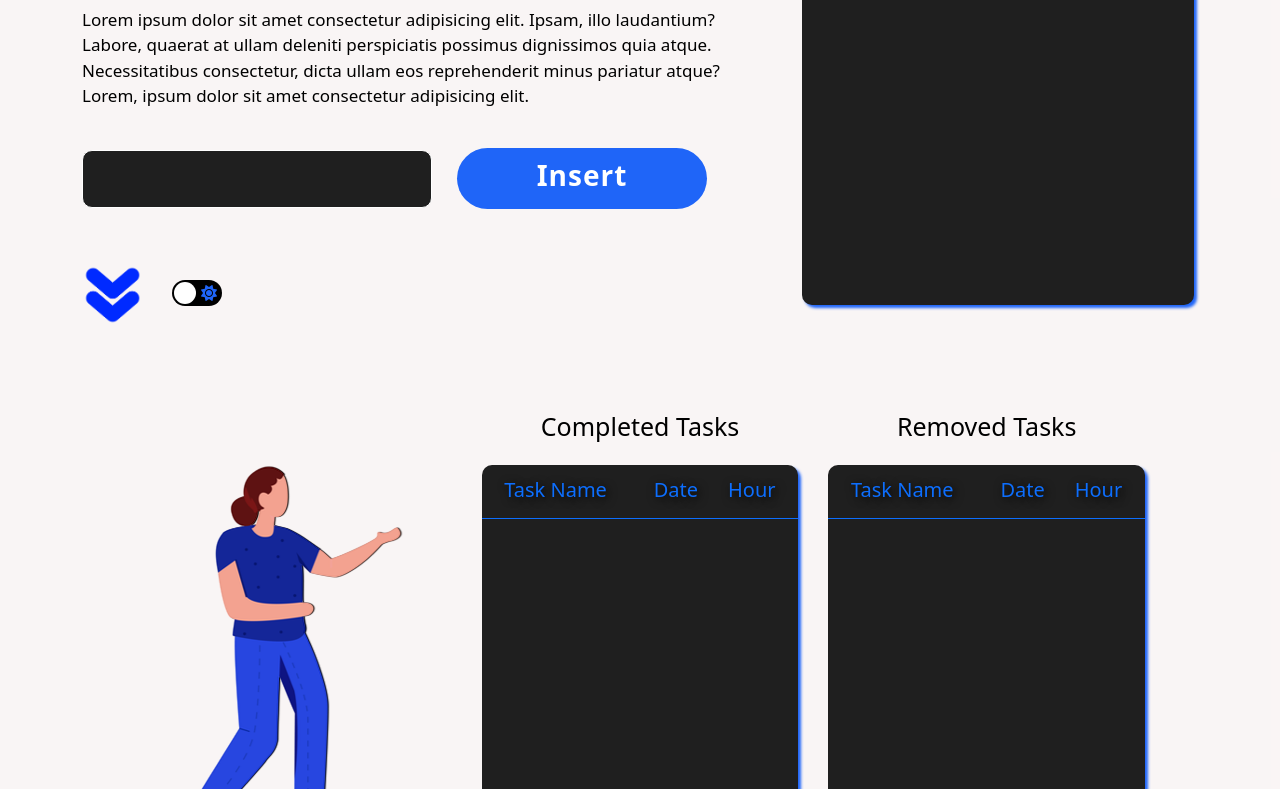
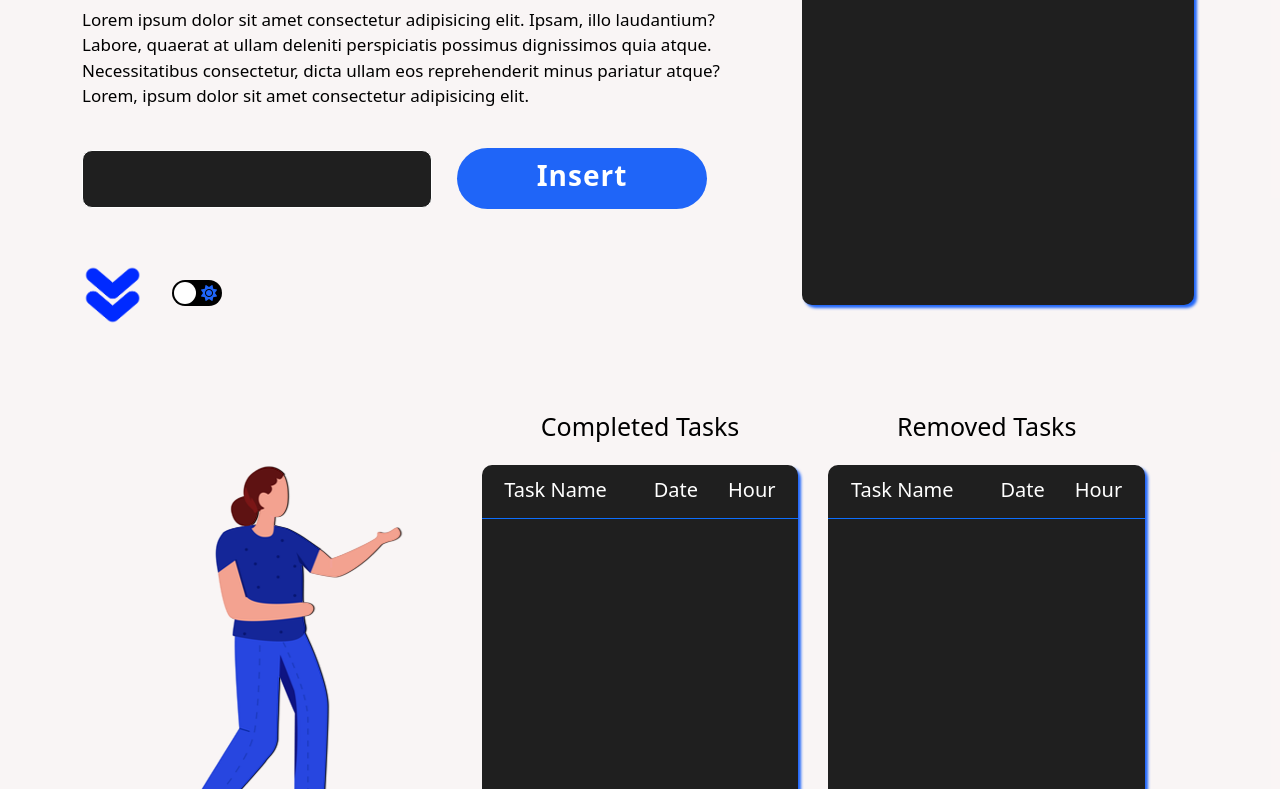
Before and after one commit to Fabinxz/Smart-Tasker, a plain HTML site: page index.html in a window 1280 px wide. Shown: the part 311-1100 px from the top of the page. Drawn offline with nearby package versions, Linux system fonts and the light colour scheme.

Commit message:
Update style.css

```diff
--- a/css/style.css
+++ b/css/style.css
@@ -377,7 +377,7 @@ input[type="text"]
 #table1 h5
 {
     padding-top: 5px;
-    text-shadow: 2px 2px 10px #000;
+    color: #fff;
 }
 
 #table1 #tb
@@ -408,7 +408,7 @@ input[type="text"]
 #table2 h5
 {
     padding-top: 5px;
-    text-shadow: 2px 2px 10px #000;
+    color: #fff;
 }
 
 #txt1
```
